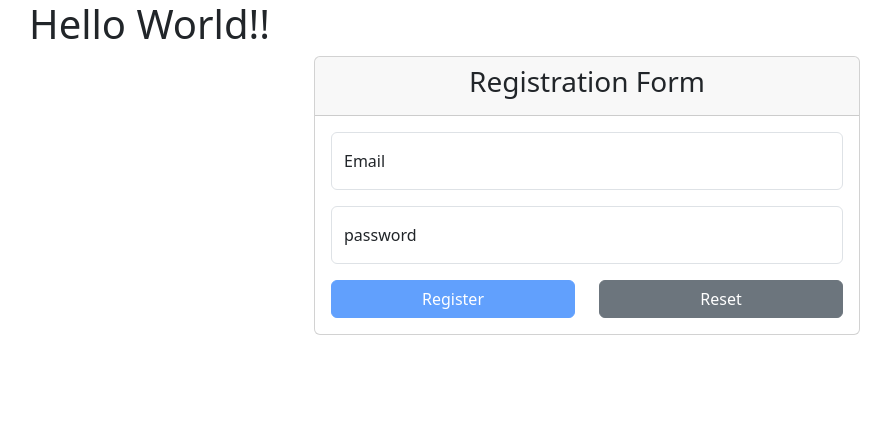
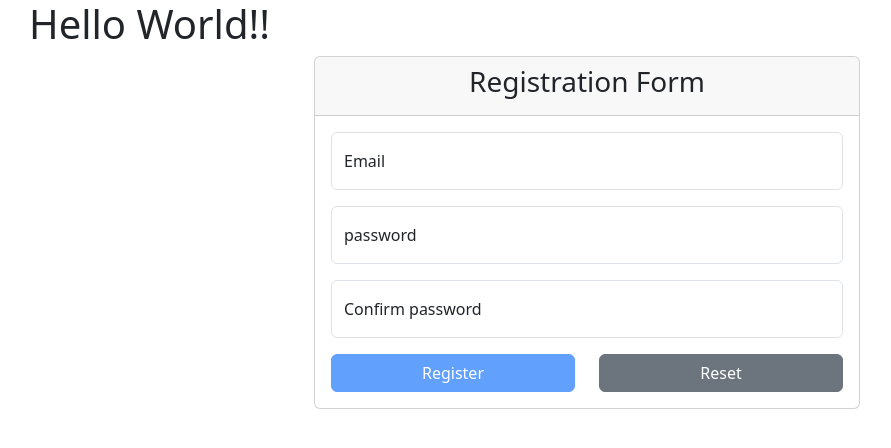
Before and after one commit to synergy2411/nov-24-ng, an Angular app in the folder frontend-app/: page / in a window 1280 px wide. Shown: the top 448 px of the page, without its empty margins (53-944 px from the left). Built offline with nearby package versions, Linux system fonts and the light colour scheme.

Commit message:
confirm password added

```diff
--- a/frontend-app/src/app/components/demo/auth/registration/registration.component.html
+++ b/frontend-app/src/app/components/demo/auth/registration/registration.component.html
@@ -60,6 +60,27 @@
             </div>
           </div>
 
+          <!-- confirm password -->
+
+          <div class="form-floating mb-3">
+            <input
+              type="password"
+              class="form-control"
+              name="cnfPassword"
+              id="cnfPassword"
+              placeholder=""
+              [formControl]="cnfPassword"
+            />
+            <label for="password">Confirm password</label>
+
+            <div *ngIf="cnfPassword.touched && cnfPassword.invalid">
+              <div *ngIf="cnfPassword.hasError('passwordMismatch')">
+                <p class="alert alert-danger">
+                  Password and confirm password does not match
+                </p>
+              </div>
+            </div>
+          </div>
           <!-- buttons -->
 
           <div class="row">
--- a/frontend-app/src/app/components/demo/auth/registration/registration.component.ts
+++ b/frontend-app/src/app/components/demo/auth/registration/registration.component.ts
@@ -20,6 +20,7 @@ export class RegistrationComponent implements OnInit {
     Validators.minLength(6),
     this.hasExclamationMark,
   ]);
+  cnfPassword = new FormControl('', this.passwordMismatch);
 
   registrationForm!: FormGroup;
 
@@ -27,6 +28,7 @@ export class RegistrationComponent implements OnInit {
     this.registrationForm = this.fb.group({
       uname: this.username,
       pwd: this.password,
+      cnfPassword: this.cnfPassword,
     });
   }
 
@@ -40,4 +42,15 @@ export class RegistrationComponent implements OnInit {
     const position = control.value.indexOf('!');
     return position >= 0 ? null : { hasExclError: true };
   }
+
+  passwordMismatch(control: AbstractControl) {
+    if (control.root && control.root.value) {
+      if (control.value === control.root.value.pwd) {
+        return null;
+      } else {
+        return { passwordMismatch: true };
+      }
+    }
+    return null;
+  }
 }
```
